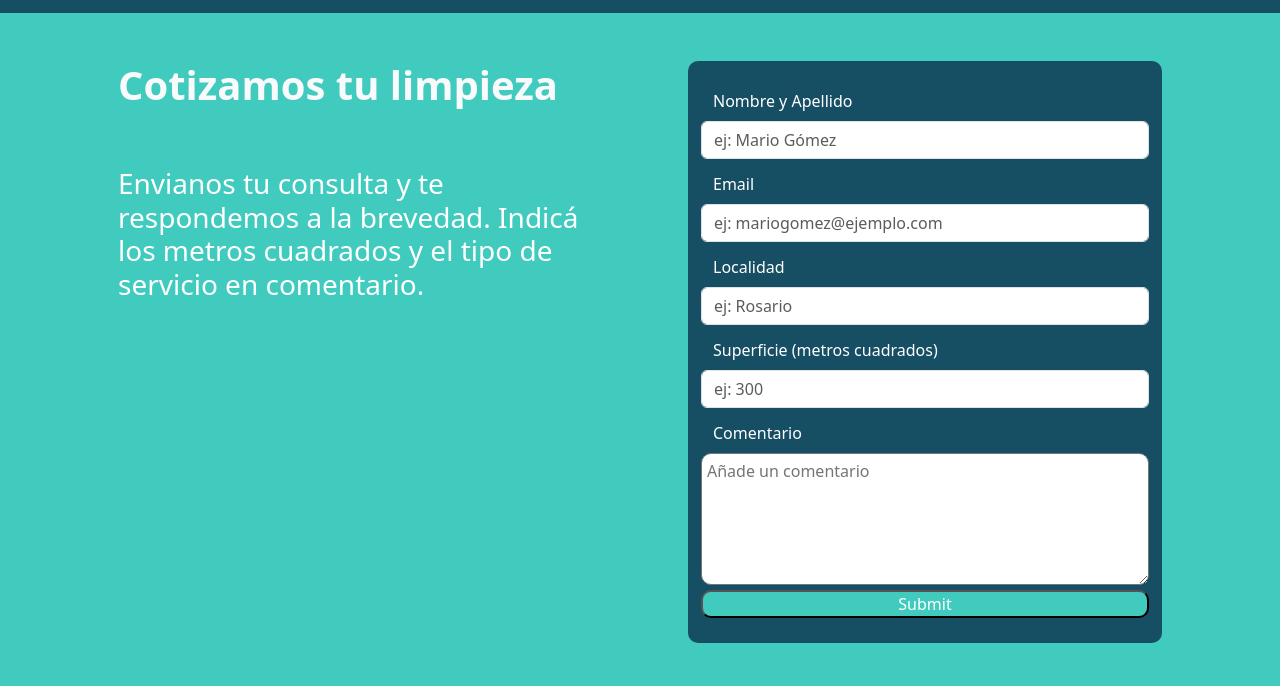
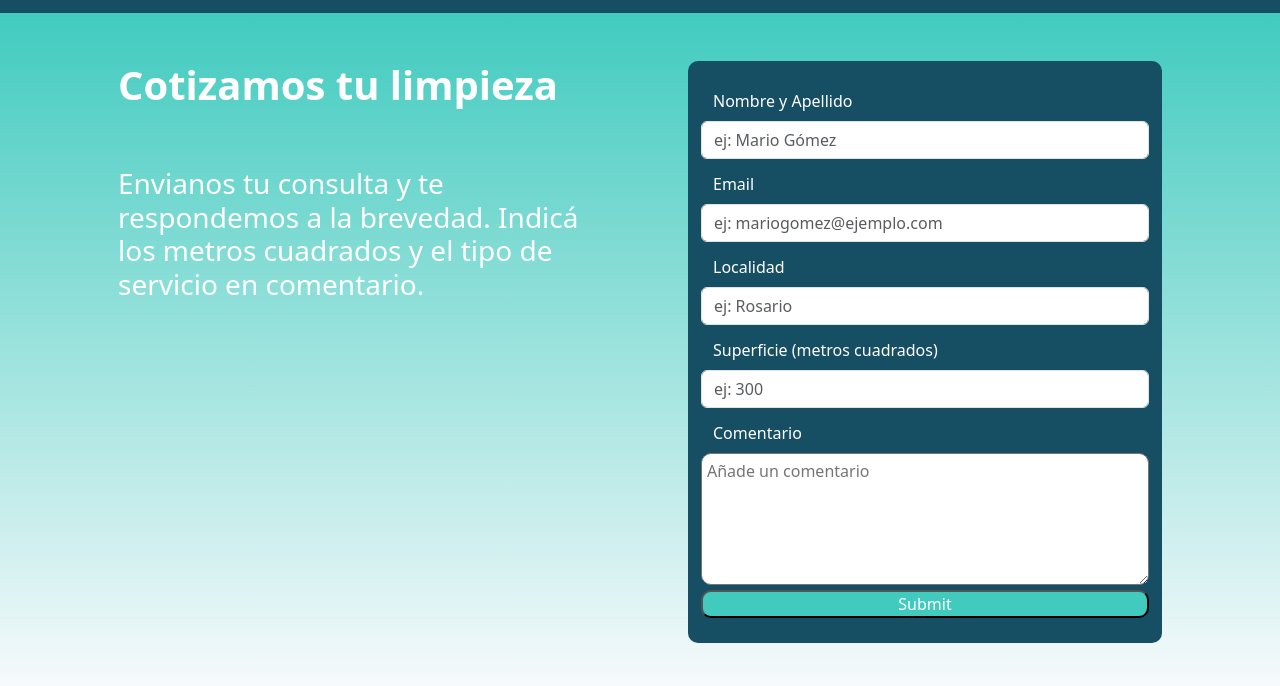
Before and after one commit to AIT-4/trabajo_practico_argentina_programa, a plain HTML site: page landing_page/index.html in a window 1280 px wide. Shown: the part 114-800 px from the top of the page. Drawn offline with nearby package versions, Linux system fonts and the light colour scheme.

Commit message:
Se cambia a degrade el fondo del formulario

```diff
--- a/landing_page/css/style.css
+++ b/landing_page/css/style.css
@@ -49,6 +49,7 @@ body {
 /*Resto de la pagina*/
 .tituloF{
     font-weight: bolder;
+    color: white
 
 }
 
@@ -59,8 +60,7 @@ body {
 }
 
 section.form {
-    background-color: #41CBBF;
-    color: #F8FAFC;
+    background: linear-gradient(#41cbbf, #F8FAFC);
 }
 form {
     background-color: #164e63;
```
